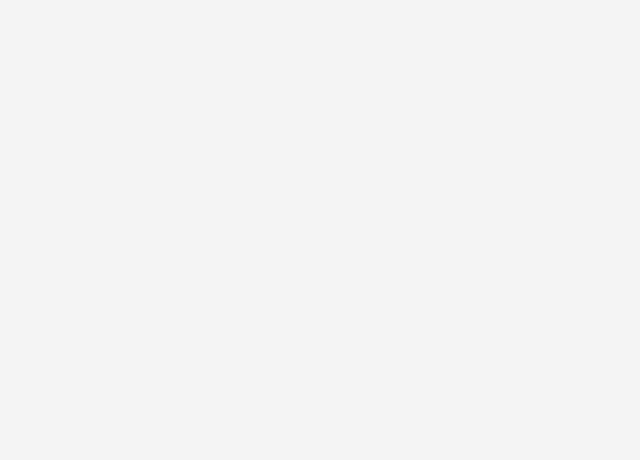
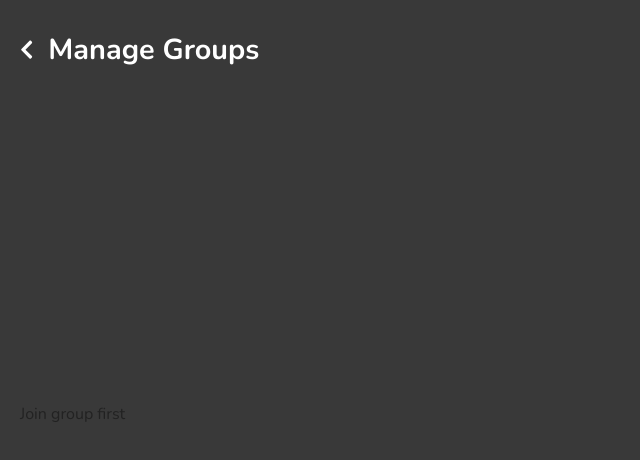
Before and after one commit to SteveMobs-Salt/Crib, a React (Create React App) app in the folder client/: page /groups in a window 1280 px wide. Shown: the top 460 px of the page, without its empty margins (0-640 px from the left). Built offline with nearby package versions, Linux system fonts and the light colour scheme; a web font is replaced by a local one.

Commit message:
Created Manage Groups component

```diff
--- a/client/src/App.js
+++ b/client/src/App.js
@@ -15,6 +15,7 @@ import CreateExpense from './components/CreateExpense';
 import CreateGroup from './components/CreateGroup';
 import JoinGroup from './components/JoinGroup';
 import EditBudget from './components/EditBudget';
+import ManageGroups from './components/ManageGroups';
 
 function App() {
   const [household, setHousehold] = useState(JSON.parse(localStorage.getItem('households')) || '');
@@ -73,6 +74,9 @@ function App() {
             <Route exact path="/join-group">
               <JoinGroup />
             </Route>
+            <Route exact path="/groups">
+              <ManageGroups />
+            </Route>
 
           </Switch>
         </Router>
--- a/client/src/App.scss
+++ b/client/src/App.scss
@@ -1173,3 +1173,44 @@ Note: Beware of modifying this element as it can break the animations - you shou
     font-weight: bold;
   }
 }
+
+
+.manage-groups {
+  padding: 30px 20px;
+  background: rgb(57, 57, 57);
+  color: white;
+  min-height: 100vh;
+}
+
+
+.manage-groups {
+  .group-list {
+    display: flex;
+    ul {
+      color: #222;
+      width: 100vw;
+      min-height: 80vh;
+      display: flex;
+      justify-content: center;
+      align-content: center;
+      flex-direction: column;
+      li{
+        border-radius: 10px;
+        background: #fff;
+        margin-bottom: 15px;
+        padding: 12px;
+        width: 100%;
+        display: flex;
+        flex-direction: column;
+        // span {
+        //   display: block;
+        // }
+        .name {
+          font-weight: 600;
+          font-size: 1.4em;
+          align-self: center;
+        }
+      }
+    }
+  }
+}
--- a/client/src/components/Dashboard.js
+++ b/client/src/components/Dashboard.js
@@ -75,10 +75,9 @@ const Dashboard = () => {
         >
           Personal
         </span>
-
         <div className="menu-groups">
+            <span className="menu-item" onClick={() => history.push('/groups')}>Manage Groups</span>
           <ul className="">
-            <span className="menu-item">Groups</span>
           {household && household.length > 1
             ? household
                 .map((a, index) => {
--- /dev/null
+++ b/client/src/components/ManageGroups.js
@@ -0,0 +1,69 @@
+import React, { useContext } from 'react'
+import { FontAwesomeIcon } from '@fortawesome/react-fontawesome'
+import { faChevronLeft } from '@fortawesome/free-solid-svg-icons'
+import { useHistory, useParams } from 'react-router-dom';
+import HouseholdContext from '../contexts/HouseholdContext'
+
+function ManageGroups() {
+  const history = useHistory();
+  const { household, setHousehold } = useContext(HouseholdContext);
+
+  let householdsArray;
+  if(household) {
+    householdsArray = household.filter(a=> a.type === "Group").map(a => {
+      return {
+       members: a.owners.length,
+       budgets: a.budgets.length,
+       budgetAmount: a.budgets.reduce((a, c) => a + c.amount, 0),
+       expenses: a.expenses.length,
+       expenseAmount: a.expenses.reduce((a, c) => a + c.amount, 0),
+       listItems: a.shoppingList.length,
+       name: a.name,
+       code: a.referral_code,
+       id: a._id
+      }
+    })
+    console.log(householdsArray);
+  }
+  return (
+    <div className="manage-groups">
+      <div className="header">
+        <nav>
+          <FontAwesomeIcon
+            icon={faChevronLeft}
+            size="lg"
+            onClick={() => history.go(-1)}
+          />
+          <h2>Manage Groups</h2>
+        </nav>
+      </div>
+      <div className="group-list">
+        <ul>
+  {householdsArray && householdsArray.length ? householdsArray.map(a=> <li key={a.id}>
+  <p className="name">{a.name}</p>
+    <span className="budget-amount">Amount: €{a.budgetAmount}</span>
+    <span className="budgets"># of budgets: {a.budgets}</span>
+    <span className="code">Budget Total: {a.code}</span>
+    <span className="expense-amount">Expense Total: €{a.expenses}</span>
+    <span className="expenses"># of expenses: {a.expenseAmount}</span>
+    <span className="list-items"># of items: {a.listItems}</span>
+    <span className="members"># of members: {a.members}</span>
+    <button type="button">Delete icon</button>
+  </li>) : "Join group first"}
+
+  {/* budgetAmount: 0
+budgets: 11
+code: "B928E2"
+expenseAmount: 0
+expenses: 0
+id: "5f466dacd37d8c0017296b32"
+listItems: 0
+members: 1 */}
+{/* name: "Jonas Brothers" */}
+        </ul>
+      </div>
+    </div>
+  )
+}
+
+export default ManageGroups
--- a/client/src/components/SignIn.js
+++ b/client/src/components/SignIn.js
@@ -38,9 +38,9 @@ const SignInForm = () => {
                 <h1>Welcome Back</h1>
             </header>
             <form onSubmit={onSubmit}>
-                <input type='email' placeholder="Email" autocomplete="on"
+                <input type='email' placeholder="Email" autoComplete="true"
                     required onChange={event => setEmail(event.target.value)} />
-                <input type='password' placeholder="Password" autocomplete="on"
+                <input type='password' placeholder="Password" autoComplete="true"
                     required onChange={event => setPassword(event.target.value)} />
                 <div className="actions">
                     <h1>Sign In</h1>
```
